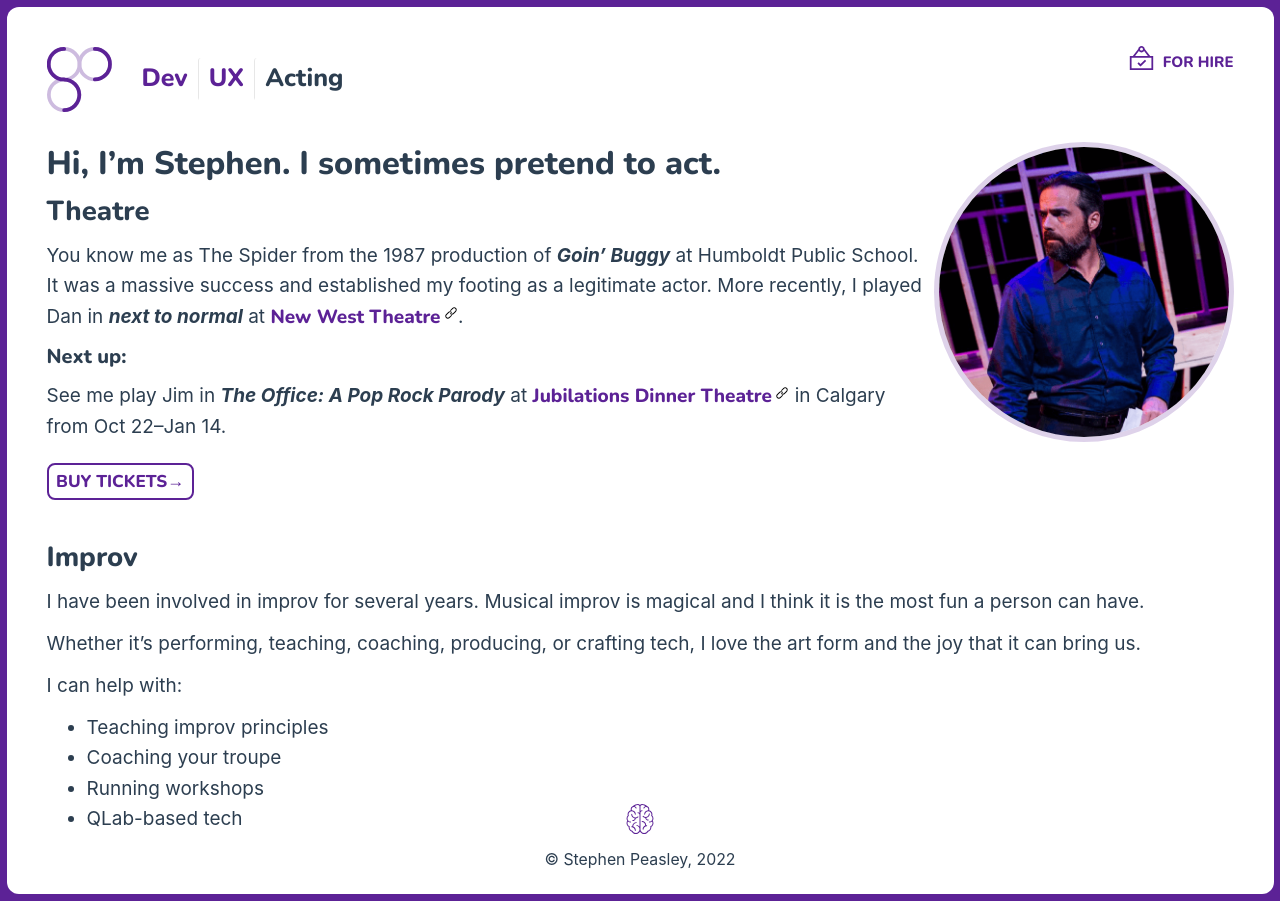
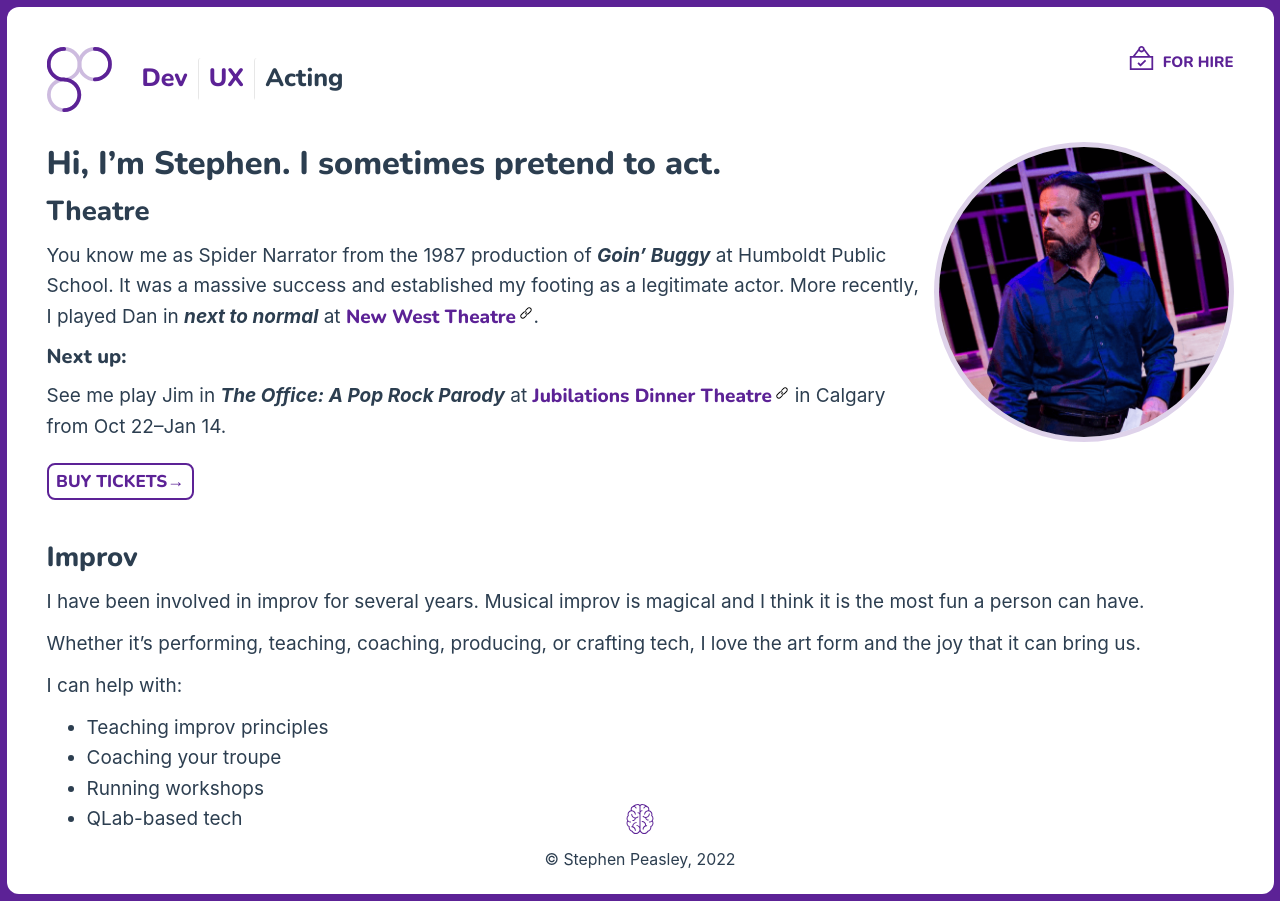
Before and after one commit to speasley/stephenpeasley, a Vue app: page /acting in a window 1280 px wide. Built offline with nearby package versions, Linux system fonts and the light colour scheme.

Commit message:
feat: correct role name

```diff
--- a/src/views/Acting.vue
+++ b/src/views/Acting.vue
@@ -15,7 +15,7 @@ onMounted(() => {
     <section>
       <h2>Theatre</h2>
       <p>
-        You know me as The Spider from the 1987 production of
+        You know me as Spider Narrator from the 1987 production of
         <cite>Goin&rsquo; Buggy</cite> at Humboldt Public School. It was a
         massive success and established my footing as a legitimate actor. More
         recently, I played Dan in <cite>next to normal</cite> at
```
